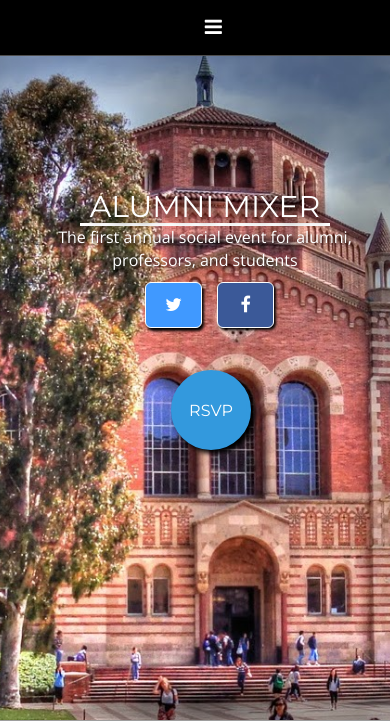
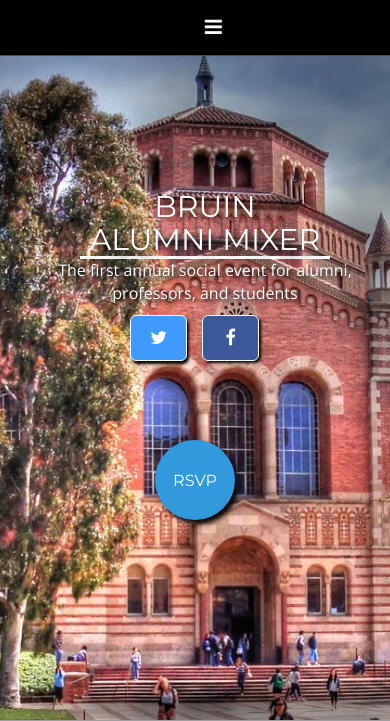
Before and after one commit to ESUC/alumni-mixer-website, a PHP site: page / in a window 390 px wide. Shown: the top 721 px of the page. Run offline with PHP 8.4, Linux system fonts and the light colour scheme; some libraries are stand-ins or nearby versions; grey boxes are pictures that could not be loaded.

Commit message:
centered rsvp

```diff
--- a/css/main.css
+++ b/css/main.css
@@ -191,7 +191,7 @@ ul.navbar-nav a:hover{
 #rsvp {
 	position: absolute;
 	left:50%;
-	top:400px;
+	top:470px;
 	margin-left:-24px;
 	opacity:1;
 	padding: 0;
@@ -229,7 +229,7 @@ div#rsvp a{
 #social{
 	width:200px;
 	height:60px;
-	margin-left: auto;
+	margin-left: 170px;
 	margin-right: auto;
 }
 .xs-menu {
@@ -859,7 +859,10 @@ footer a{
 
 
 	}
-
+	#social{
+		margin-left:35px;
+		margin-right: auto;
+	}
  	#section-1-title {
  		width:300px;
  		margin-left:-140px;
@@ -946,6 +949,7 @@ footer a{
 	padding: 0;
 	padding-top: 26px;
 	border:4px solid #3399DD ;
+	margin-left: -40px;
 
 }
 
--- a/index.html
+++ b/index.html
@@ -84,7 +84,7 @@ document.getElementById('main').style.visibility='hidden';
           </div>
         </div>
       </nav>
-      <h1 class="topic">ALUMNI MIXER</h1> <div class="sub"></div>
+      <h1 class="topic">BRUIN<br>ALUMNI MIXER</h1> <div class="sub"></div>
       <div class="caption">The first annual social event for alumni, professors, and students</div>
       <div id="social">
         <ul style="list-style-type:none;">
```
